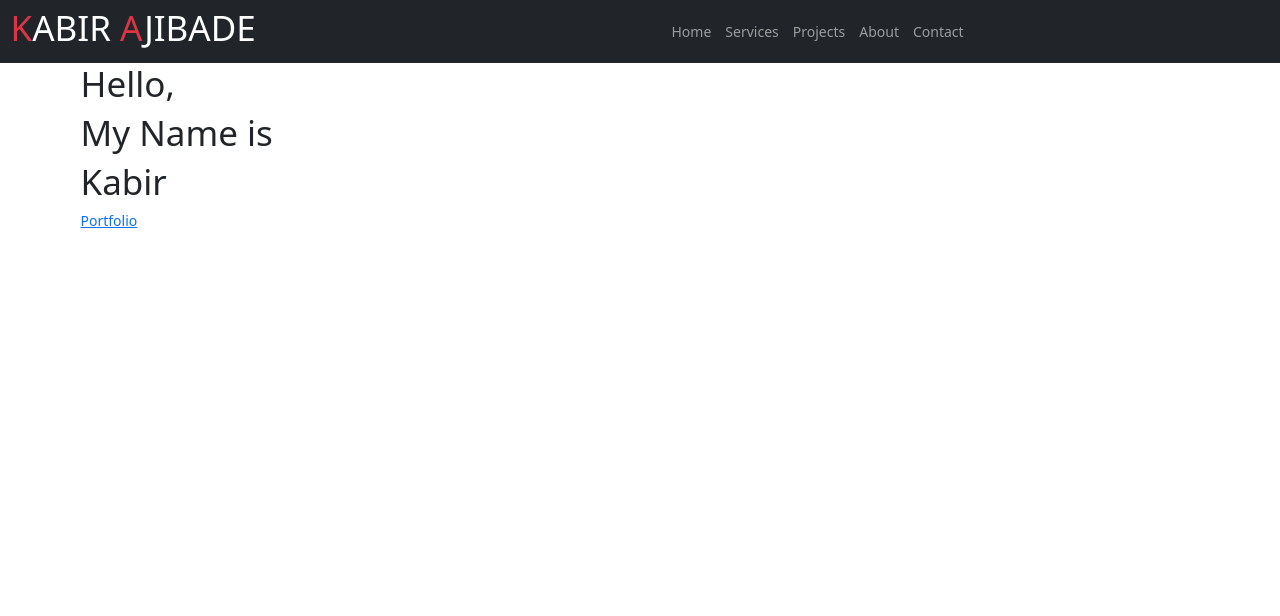
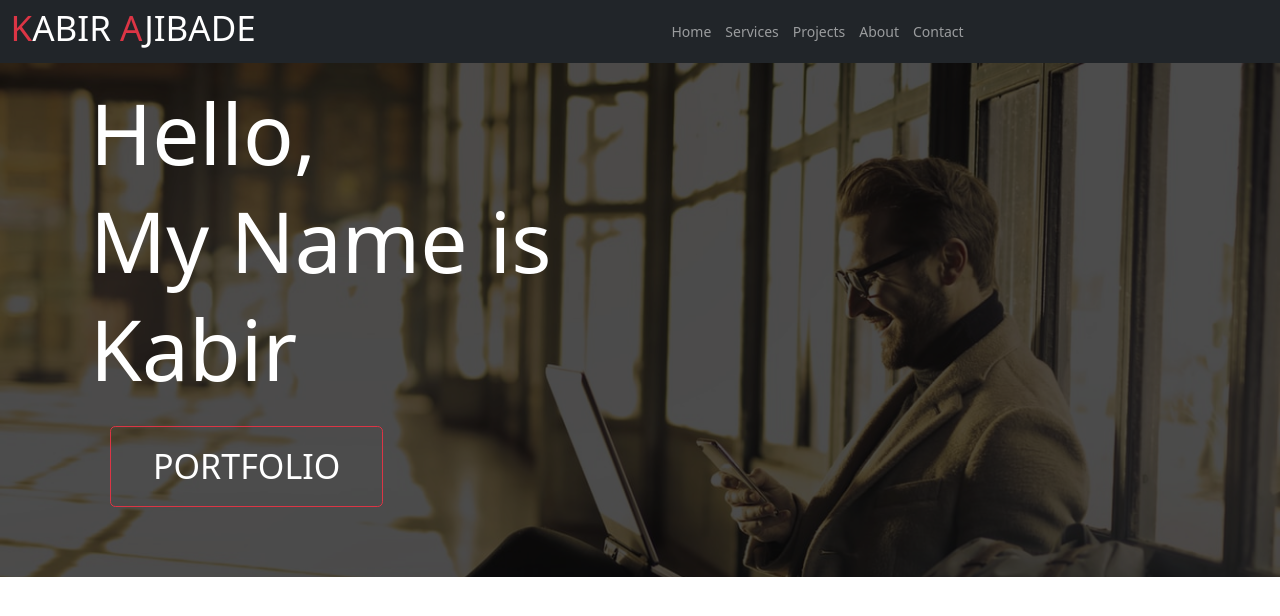
Before and after one commit to Code-Hashirah/Kabir-portfolio, a website: page index.html in a window 1280 px wide. Drawn offline with Linux system fonts and the light colour scheme.

Commit message:
done with head

```diff
--- a/index.html
+++ b/index.html
@@ -4,12 +4,12 @@
     <meta charset="UTF-8">
     <meta http-equiv="X-UA-Compatible" content="IE=edge">
     <meta name="viewport" content="width=device-width, initial-scale=1.0">
-    <title>Document</title>
+    <title>Kabir</title>
     <link rel="stylesheet" href="bootstrap/bootstrap.min.css">
     <link rel="stylesheet" href="style.css">
 </head>
 <body>
-    <header>
+    <header id="header">
         <nav class="navbar navbar-expand-sm bg-dark navbar-dark">
             <div class="container-fluid">
                 <a href="#hero" class="text-decoration-none text-white">
@@ -50,7 +50,7 @@
           <h1>Hello, <span></span></h1>
           <h1>My Name is <span></span></h1>
           <h1>Kabir <span></span></h1>
-          <a href="#projects" type="button" class="cta">Portfolio</a>
+          <a href="#projects" type="button" class="btn btn-outline-danger border-5 text-white px-lg-5 py-3 text-uppercase">Portfolio</a>
         </div>
       </div>
     </section>
--- a/style.css
+++ b/style.css
@@ -3,6 +3,10 @@
 	padding: 0;
 	margin: 0;
 	box-sizing: border-box;
+}
+#header{
+	background-color: transparent;
+	/* opacity: 0.9; */
 }
 
 html {
@@ -10,3 +14,42 @@ html {
 	font-family: 'Montserrat', sans-serif;
 	scroll-behavior: smooth;
 }
+
+#hero {
+	padding: 20px 0 50px 0;
+	background-image: url(./img/hero-bg.png);
+	background-size: cover;
+	background-position: top center;
+	position: relative;
+	z-index: 1;
+}
+
+#hero::after {
+	content: '';
+	position: absolute;
+	left: 0;
+	top: 0;
+	height: 100%;
+	width: 100%;
+	background-color: black;
+	opacity: 0.7;
+	z-index: -1;
+}
+#hero .hero {
+	max-width: 1200px;
+	margin: 0 auto;
+	padding: 0 50px;
+	justify-content: flex-start;
+}
+#hero h1 {
+	display: block;
+	width: fit-content;
+	font-size: 84px;
+	position: relative;
+	color: white;
+}
+#hero a{
+	margin: 20px;
+	font-size: 34px;
+
+}
```
Also changed, not shown: 1 other file.
